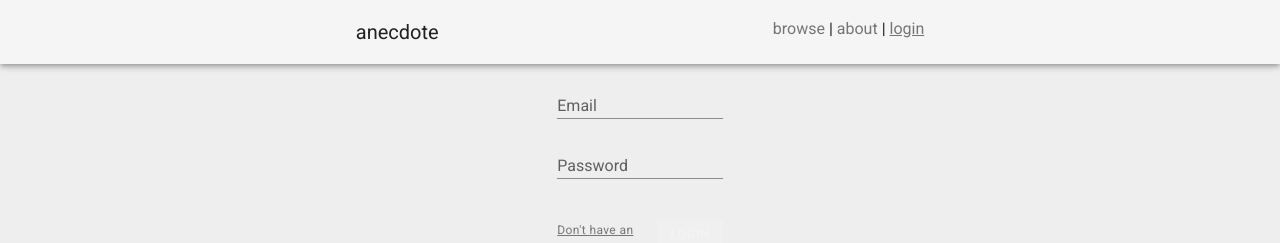
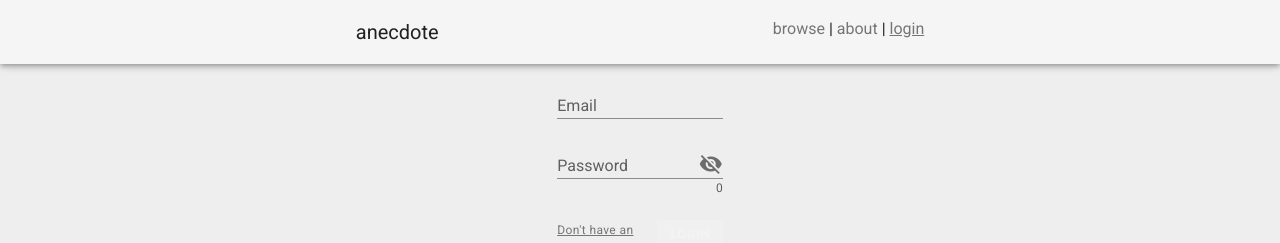
Before and after one commit to Simon-Truong/anecdote-ui, a Vue app: page /login in a window 1280 px wide. Shown: the top 243 px of the page. Built offline with nearby package versions, Linux system fonts and the light colour scheme; no server answers.

Commit message:
[fix] fixed password field in log in

```diff
--- a/src/components/Login.vue
+++ b/src/components/Login.vue
@@ -26,11 +26,13 @@
                     class="pt-0"
                     label="Password"
                     v-model="password"
-                    :type="'password'"
+                    :type="showPassword ? 'text': 'password'"
+                    :append-icon="showPassword ? 'mdi-eye': 'mdi-eye-off'"
+                    counter
+                    @click:append="showPassword = !showPassword"
                     :rules="[rules.required]"
                   ></v-text-field>
                 </v-col>
-
                 <v-col cols="4" />
               </v-row>
 
@@ -71,6 +73,7 @@ export default {
   data() {
     return {
       isFormValid: false,
+      showPassword: false,
       email: '',
       password: '',
       rules: {
```
